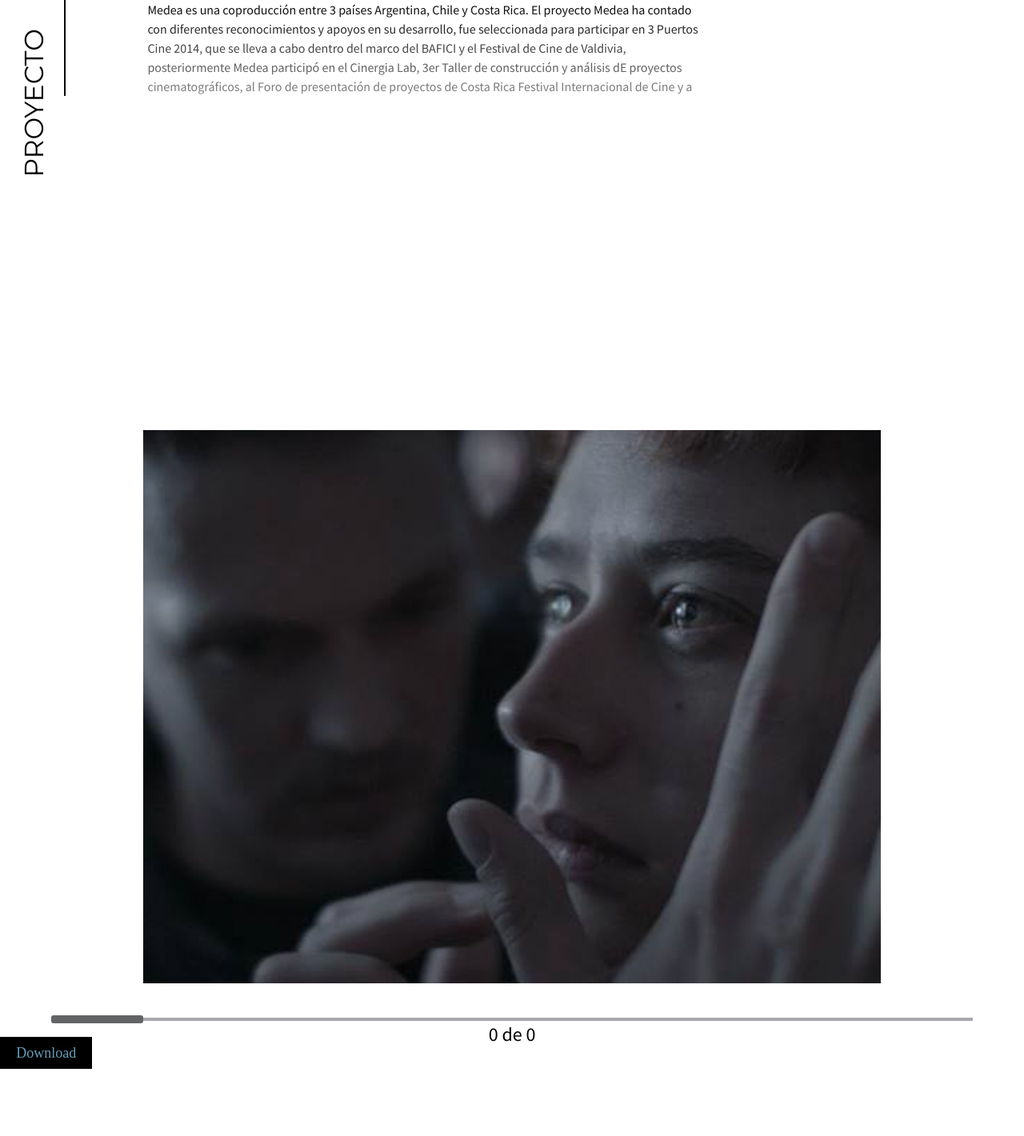
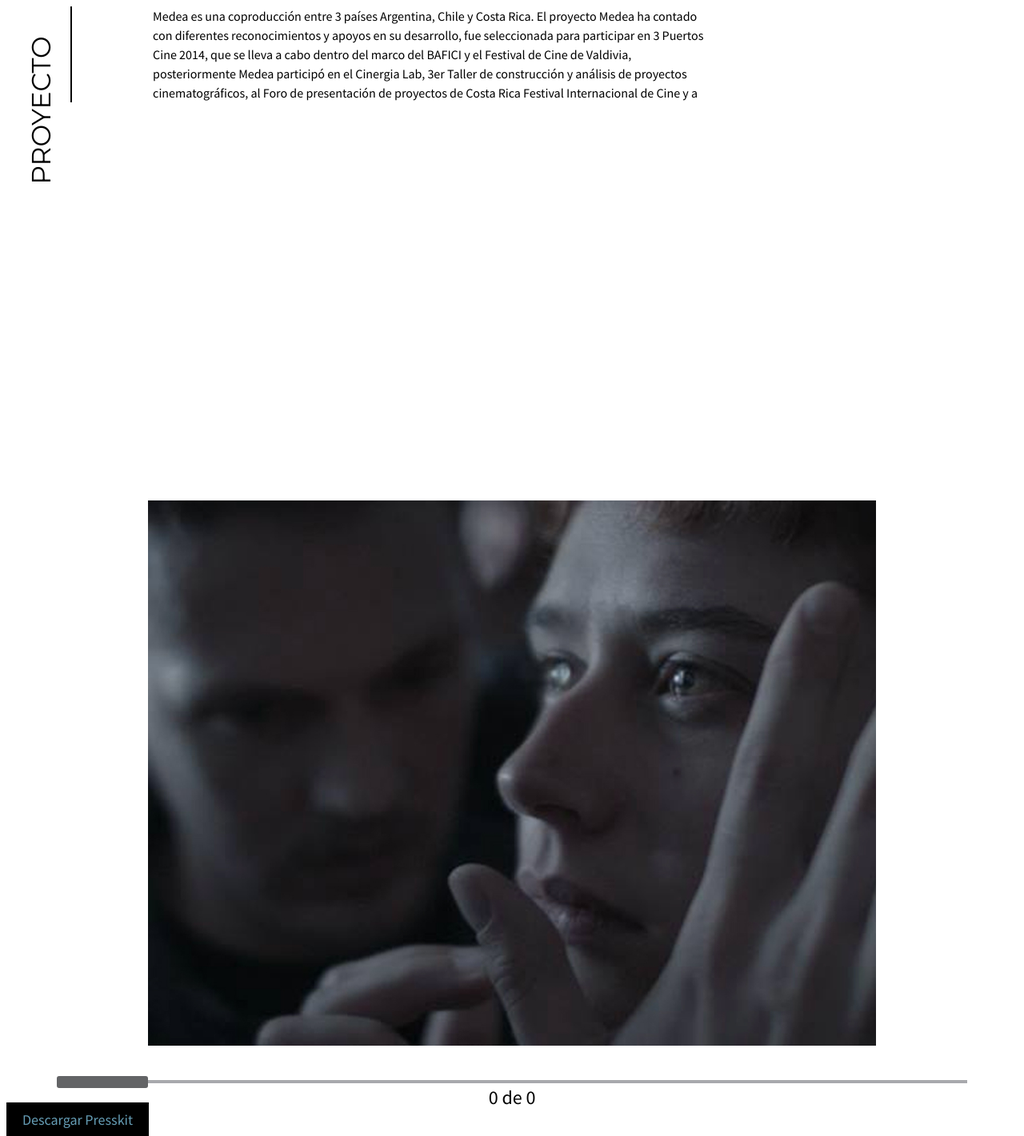
Before and after one commit to mledezma/medea-website, a plain HTML site: page index.html in a window 1280 px wide. Shown: the whole page at 80% size. Before the commit the page ends 1337 px from the top, so only its background shows below. Drawn offline with nearby package versions, Linux system fonts and the light colour scheme.

Commit message:
Delet some innecesary classes and fixed some mistakes

```diff
--- a/index.html
+++ b/index.html
@@ -5,18 +5,17 @@
     <meta charset="utf-8">
     <meta name="viewport" content="width=device-width, initial-scale=1.0">
     <title>Title</title>
-    <link rel="stylesheet" href="css/normalize.css">
     <link rel="stylesheet" href="css/styles.css">
     <link href="https://fonts.googleapis.com/css?family=Source+Sans+Pro:400,700|Montserrat:300,400" rel="stylesheet">
 </head>
 
 <body>
-    <section class="clearfix">
-       <div class="rotate-wrapper clearfix">
-            <h2 class="fontSize-l"><span>PROYECTO</span></h2>
+    <section>
+       <div class="rotate-wrapper">
+            <h2><span>PROYECTO</span></h2>
             <aside>
-                <p class="fontSize-s">
-                    Medea es una coproducción entre 3 países Argentina, Chile y Costa Rica. El proyecto Medea ha contado con diferentes reconocimientos y apoyos en su desarrollo, fue seleccionada para participar en 3 Puertos Cine 2014, que se lleva a cabo dentro del marco del BAFICI y el Festival de Cine de Valdivia, posteriormente Medea participó en el Cinergia Lab, 3er Taller de construcción y análisis dE proyectos cinematográficos, al Foro de presentación de proyectos de Costa Rica Festival Internacional de Cine y a
+                <p>
+                    Medea es una coproducción entre 3 países Argentina, Chile y Costa Rica. El proyecto Medea ha contado con diferentes reconocimientos y apoyos en su desarrollo, fue seleccionada para participar en 3 Puertos Cine 2014, que se lleva a cabo dentro del marco del BAFICI y el Festival de Cine de Valdivia, posteriormente Medea participó en el Cinergia Lab, 3er Taller de construcción y análisis de proyectos cinematográficos, al Foro de presentación de proyectos de Costa Rica Festival Internacional de Cine y a
                 </p>
             </aside>
         </div>
@@ -27,10 +26,10 @@
             <img src="img/1.jpg" alt="">
         </div>
         <input type="range" class="gallery-range" id="galleryRange" value="0">
-        <p class="fontSize-m"><span id="currentImage">0</span> de <span id="totalImage">0</span></p>
+        <p><span id="currentImage">0</span> de <span id="totalImage">0</span></p>
     </div>
 
-    <a href="test.txt" download class="btn-invert btn-m">Download</a>
+    <a href="test.txt" download class="btn-invert btn-m">Descargar Presskit</a>
 
     <!-- Scripts -->
     <script src="js/jquery.min.js"></script>
--- a/sass/base/_base.scss
+++ b/sass/base/_base.scss
@@ -3,4 +3,3 @@
 @import "variables";
 @import "default";
 @import "helpers";
-@import "fonts";
--- a/sass/base/_default.scss
+++ b/sass/base/_default.scss
@@ -7,10 +7,10 @@ h4 {
     margin: 30px 0;
 }
 
-p {
+p, a {
     font-family: $secondary-font;
-    font-size: 14px;
-    font-size: 1.4rem;
+    font-size: 16px;
+    font-size: 1.6rem;
 }
 
 aside {
--- a/sass/base/_fonts.scss
+++ /dev/null
@@ -1,19 +0,0 @@
-.fontSize-xl {
-    font-size: 60px;
-    font-size: 6.0rem;
-}
-
-.fontSize-l {
-    font-size: 33px;
-    font-size: 3.3rem;
-}
-
-.fontSize-m {
-    font-size: 24px;
-    font-size: 2.4rem;
-}
-
-.fontSize-s {
-    font-size: 16px;
-    font-size: 1.6rem;
-}
--- a/sass/module/_gallery.scss
+++ b/sass/module/_gallery.scss
@@ -3,6 +3,9 @@
     position: relative;
 
     p {
+        font-size: 24px;
+        font-size: 2.4rem;
+
         @media screen and (min-device-width: 1200px){
             left: 7%;
             position: absolute;
@@ -74,7 +77,7 @@
 /* Special styling for WebKit/Blink */
 .gallery-range::-webkit-slider-thumb {
   -webkit-appearance: none;
-  height: 10px;
+  height: 15px;
   width: 10%;
   border-radius: 3px;
   background: #636466;
@@ -83,7 +86,7 @@
 
 /* All the same stuff for Firefox */
 .gallery-range::-moz-range-thumb {
-  height: 8px;
+  height: 15px;
   width: 10%;
   border-radius: 3px;
   background: #636466;
@@ -92,7 +95,7 @@
 
 /* All the same stuff for IE */
 .gallery-range::-ms-thumb {
-  height: 8px;
+  height: 15px;
   width: 10%;
   border-radius: 3px;
   background: #636466;
--- a/sass/module/_vertical-text.scss
+++ b/sass/module/_vertical-text.scss
@@ -9,11 +9,11 @@
 }
 
 .rotate-wrapper {
-    height: 500px;
+    height: 580px;
     width: 100%;
 
     @media screen and (min-device-width: 1200px){
-        float: right;
+        margin-left: 40%;
         width: 60%;
     }
 
@@ -42,10 +42,6 @@
     }
 
     aside {
-        background: -webkit-linear-gradient(#000, #888);
-        background-clip: text;
-        -webkit-background-clip: text;
-        -webkit-text-fill-color: transparent;
         border-left: 2px solid #000;
         float:left;
         line-height: 1.5;
```
Also changed, not shown: css/styles.css, 1 other file.
